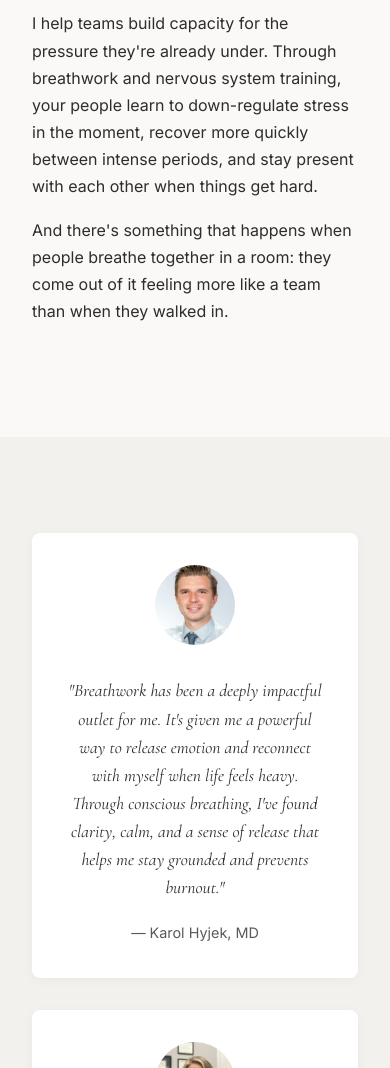
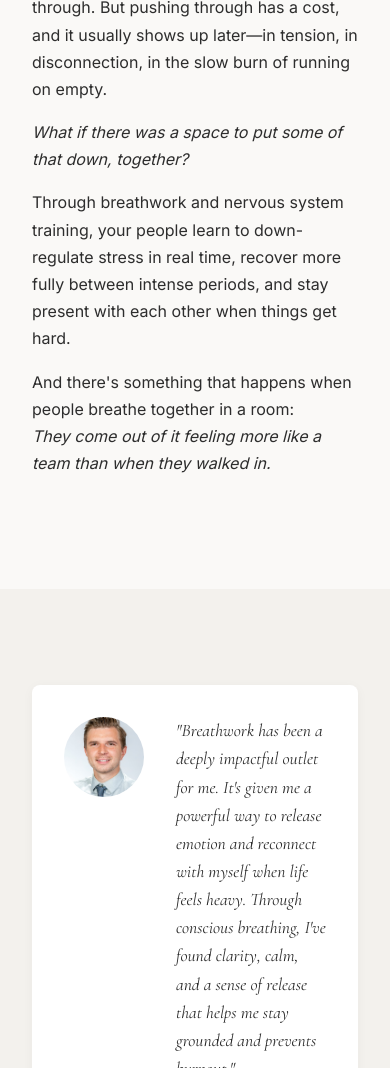
Before and after one commit to harriganeli-source/breathe-with-eli, a plain HTML site: page for-teams.html in a window 390 px wide. Shown: the part 932-2000 px from the top of the page. Drawn offline with nearby package versions, Linux system fonts and the light colour scheme.

Commit message:
Update For Teams page: fix layout, update intro copy and offerings
- Fix testimonials grid to display 3 columns with stacked photo/text
- Replace intro paragraphs with new copy
- Update What I Offer section with Reset, Sustain, and Ongoing Support

Co-Authored-By: Claude Opus 4.5 <noreply@anthropic.com>

```diff
--- a/for-teams.html
+++ b/for-teams.html
@@ -31,10 +31,22 @@
         /* Force three-column testimonials on desktop */
         .testimonials-grid {
             grid-template-columns: repeat(3, 1fr);
+            gap: 2rem;
+        }
+        /* Stack photo and text vertically in the grid */
+        .testimonials-grid .testimonial-card--with-photo {
+            flex-direction: column;
+            align-items: center;
+            text-align: center;
         }
         @media (max-width: 992px) {
             .testimonials-grid {
                 grid-template-columns: 1fr;
+            }
+            .testimonials-grid .testimonial-card--with-photo {
+                flex-direction: row;
+                align-items: flex-start;
+                text-align: left;
             }
         }
     </style>
@@ -82,11 +94,13 @@
                 <div>
                     <img src="images/team-workshop.jpg" alt="Outdoor group workshop session" style="width: 100%; max-height: 450px; object-fit: cover; border-radius: 8px;">
                 </div>
-                <!-- Intro Text + Testimonial -->
+                <!-- Intro Text -->
                 <div>
-                    <p>Demanding work takes a toll. Your team already knows this. What they may not have are practical tools to reset during the workday, not just after it.</p>
-                    <p>I help teams build capacity for the pressure they're already under. Through breathwork and nervous system training, your people learn to down-regulate stress in the moment, recover more quickly between intense periods, and stay present with each other when things get hard.</p>
-                    <p>And there's something that happens when people breathe together in a room: they come out of it feeling more like a team than when they walked in.</p>
+                    <p>Your team carries more than they talk about. The pressure, the pace, the moments when everything needs to happen at once. They're good at pushing through. But pushing through has a cost, and it usually shows up later—in tension, in disconnection, in the slow burn of running on empty.</p>
+                    <p><em>What if there was a space to put some of that down, together?</em></p>
+                    <p>Through breathwork and nervous system training, your people learn to down-regulate stress in real time, recover more fully between intense periods, and stay present with each other when things get hard.</p>
+                    <p>And there's something that happens when people breathe together in a room:<br>
+                    <em>They come out of it feeling more like a team than when they walked in.</em></p>
                 </div>
             </div>
         </div>
```
